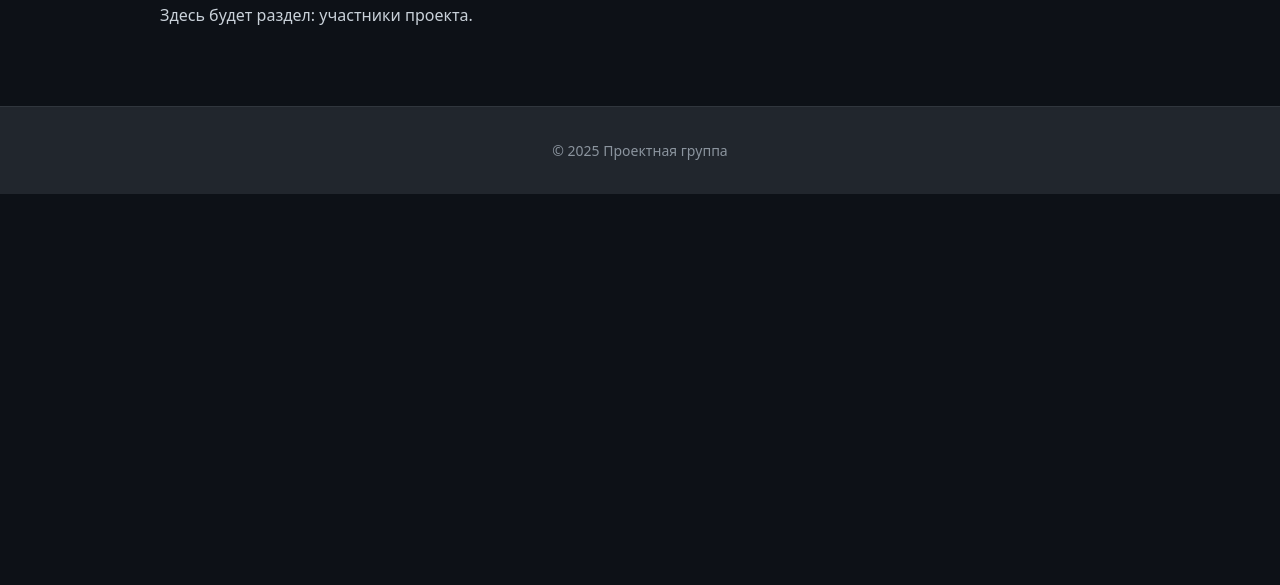
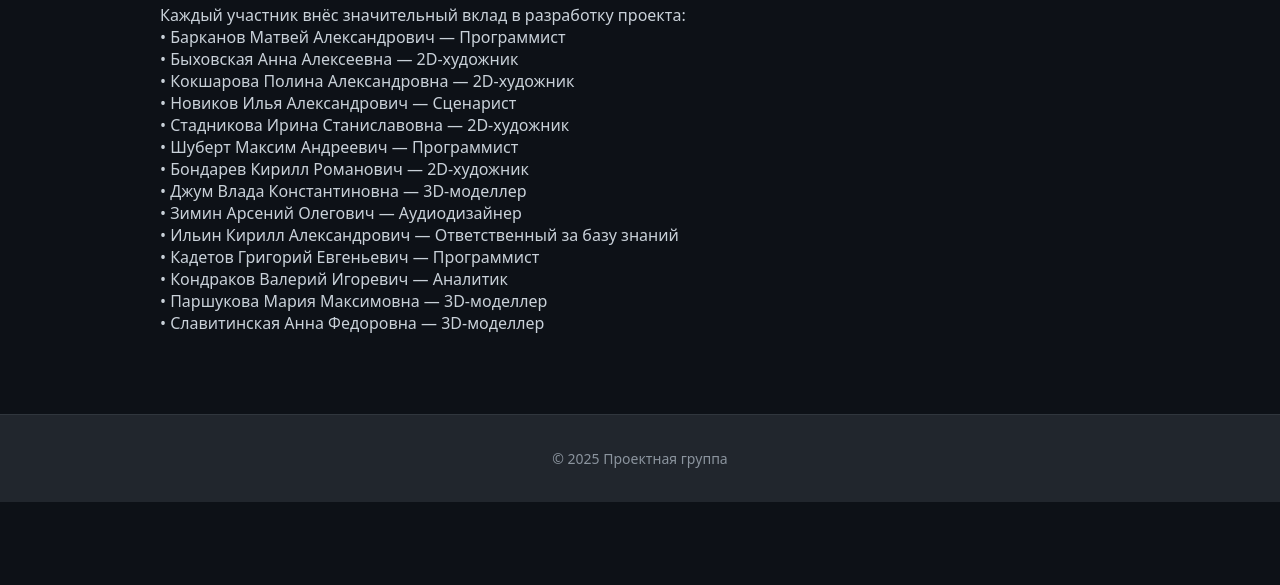
Before and after one commit to swelock/PRACTIC_1_KURS, a plain HTML site: page members.html in a window 1280 px wide. Shown: the part 215-800 px from the top of the page. Drawn offline with Linux system fonts and the light colour scheme.

Commit message:
Внес некоторую информацию на сайт

```diff
--- a/members.html
+++ b/members.html
@@ -21,8 +21,22 @@
 
   <main>
     <section>
-      <h2>Участники проекта</h2>
-      <p>Здесь будет раздел: участники проекта.</p>
+      <h2>Участники проекта:</h2>
+      <p>Каждый участник внёс значительный вклад в разработку проекта:<br>
+        •  Барканов Матвей Александрович — Программист<br>
+        •  Быховская Анна Алексеевна — 2D-художник<br>
+        •  Кокшарова Полина Александровна — 2D-художник<br>
+        •  Новиков Илья Александрович — Сценарист<br>
+        •  Стадникова Ирина Станиславовна — 2D-художник<br>
+        •  Шуберт Максим Андреевич — Программист<br>
+        •  Бондарев Кирилл Романович — 2D-художник<br>
+        •  Джум Влада Константиновна — 3D-моделлер<br>
+        •  Зимин Арсений Олегович — Аудиодизайнер<br>
+        •  Ильин Кирилл Александрович — Ответственный за базу знаний<br>
+        •  Кадетов Григорий Евгеньевич — Программист<br>
+        •  Кондраков Валерий Игоревич — Аналитик<br>
+        •  Паршукова Мария Максимовна — 3D-моделлер<br>
+        •  Славитинская Анна Федоровна — 3D-моделлер</p>
     </section>
   </main>
 
```
Also changed, not shown: about.html (+13 -2 lines), index.html (+4 -2 lines).
